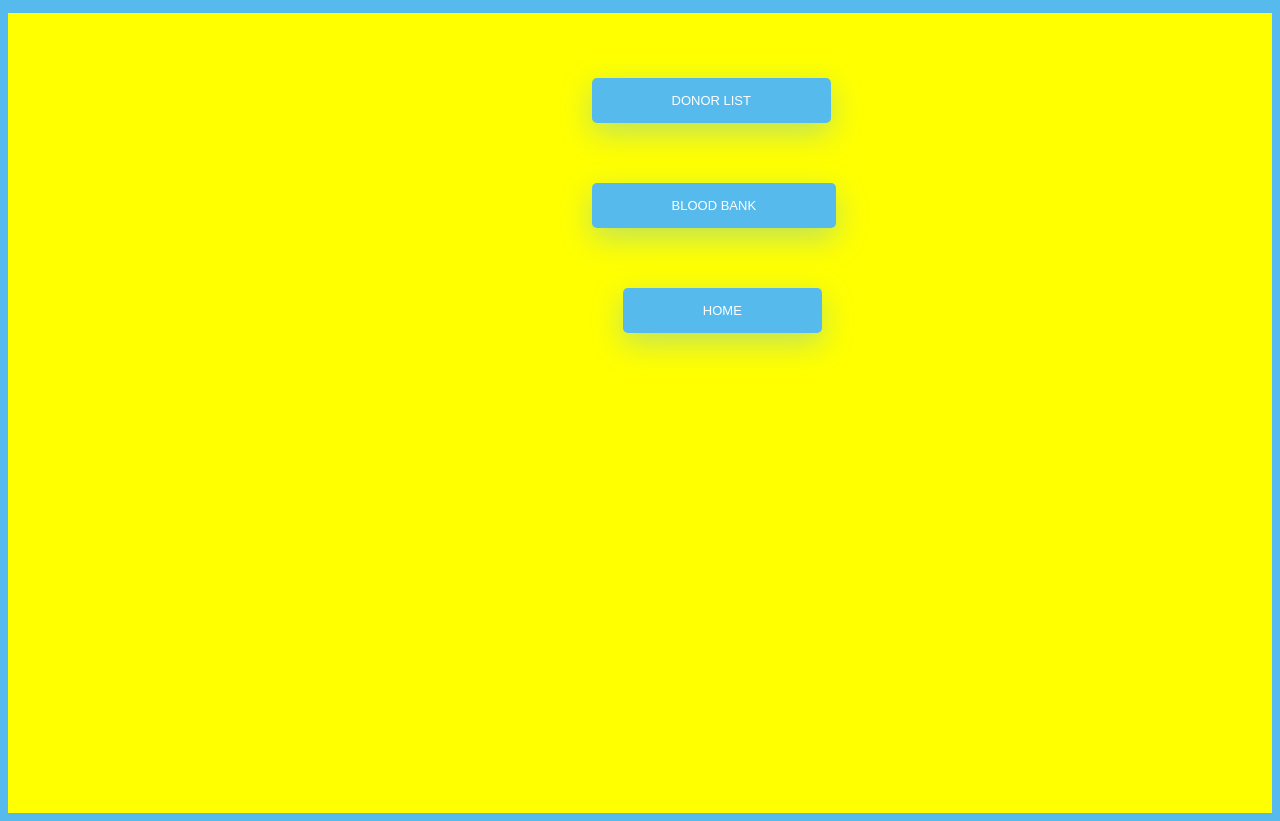
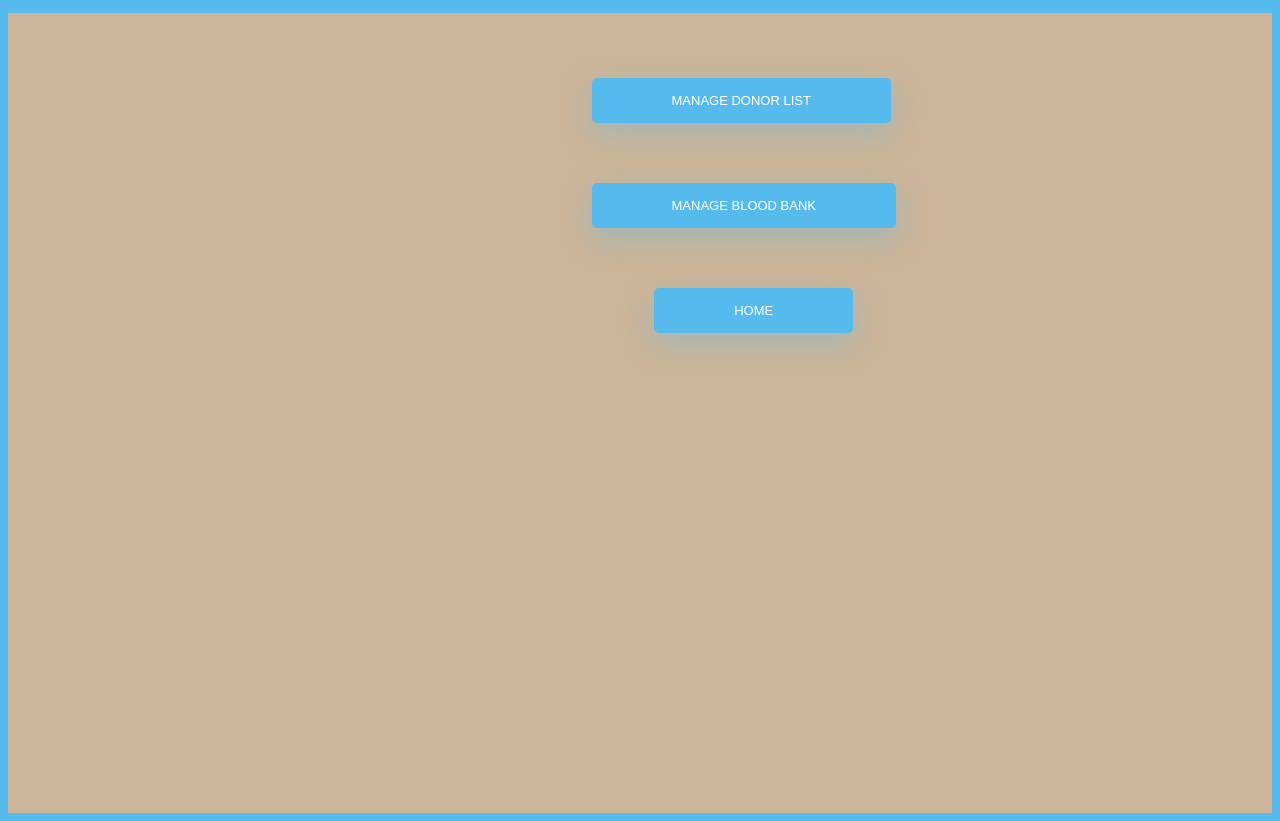
Before and after one commit to git-shru/BloodBankAndDonor, a PHP site: page /admincontrol.php in a window 1280 px wide. Run offline with PHP 8.4, Linux system fonts and the light colour scheme.

Commit message:
changes of 20th dec

```diff
--- a/admincontrol.php
+++ b/admincontrol.php
@@ -4,17 +4,17 @@
     <title>Blood Bank And Donor System</title>
     <link rel="stylesheet" href="newstyle.css">
 </head>
-<body style="background-color: yellow">
+<body style="background-color: #CDB599FF">
 	<pre>
 
 
 
 
-									<input type="submit" onclick="document.location='admindonarlist.php'" value = "DONOR LIST" >
+									<input type="submit" onclick="document.location='admindonarlist.php'" value = "MANAGE DONOR LIST" >
 
-									<input type="submit" onclick="document.location='adminbloodbank.php'" value= "BLOOD BANK">
+									<input type="submit" onclick="document.location='adminbloodbank.php'" value= "MANAGE BLOOD BANK">
 
-									    <input type="submit" onclick="document.location='index.php'"  value="HOME">
+									        <input type="submit" onclick="document.location='index.php'"  value="HOME">
 
 
 
--- a/index.php
+++ b/index.php
@@ -13,7 +13,7 @@
 <input type="submit" onclick="document.location='login.php'" value="LOG IN" >
 <input type="submit" onclick="document.location='aboutus.php'" value ="ABOUT US">
 </div>
-<input type="submit" onclick="document.location='donatenow.php'" value="DONATE NOW">
+<input type="submit" onclick="document.location='donatenow.php'" value="DONATE">
 <br>
 <input  type="submit"  onclick="document.location='bloodbank.php'" value="BLOOD BANK">
 <img src="2.jpg"  width="250" height="250">
```
Also changed, not shown: sample.php (added, +9 -0 lines), signup.php (deleted, +0 -10 lines).
